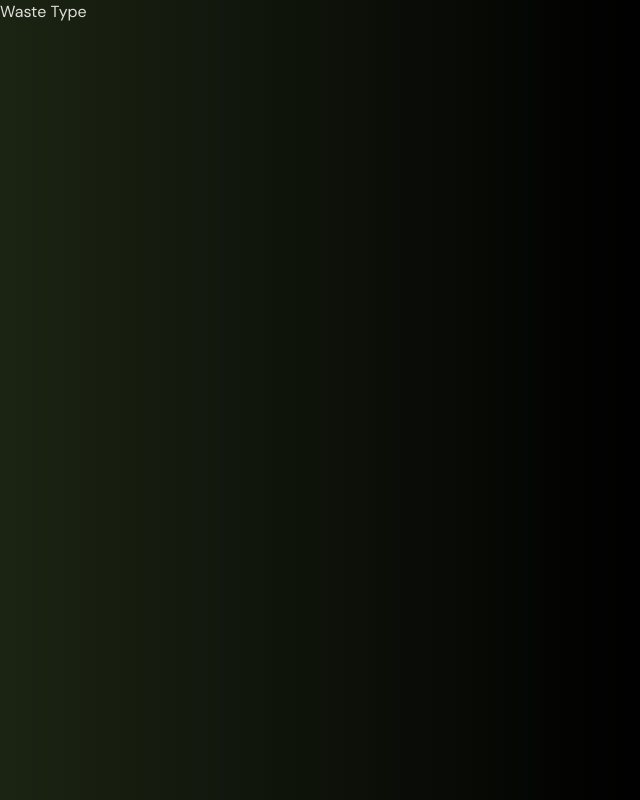
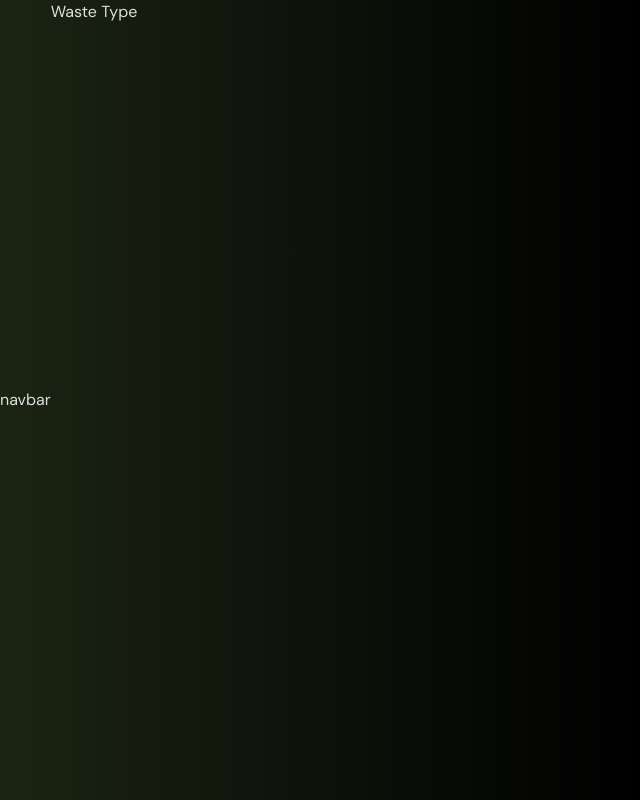
Before and after one commit to brrkrmn/REMWaste, a Next.js app: page /waste-type in a window 1280 px wide. Shown: the whole page, without its empty margins (0-640 px from the left). Built offline with nearby package versions, Linux system fonts and the light colour scheme.

Commit message:
add navbar to layout and redirect on home page

```diff
--- a/src/app/globals.css
+++ b/src/app/globals.css
@@ -13,7 +13,11 @@ body {
 }
 
 .container {
-  @apply w-full max-w-[1400px] min-h-screen mx-auto flex items-center justify-center;
+  @apply w-full max-w-[1400px] min-h-screen mx-auto;
+}
+
+.responsiveFlex {
+  @apply flex flex-col items-center justify-center md:flex-row;
 }
 
 .title {
--- a/src/app/layout.tsx
+++ b/src/app/layout.tsx
@@ -1,3 +1,4 @@
+import Navbar from "@/components/Navbar/Navbar";
 import type { Metadata } from "next";
 import { DM_Sans } from "next/font/google";
 import "./globals.css";
@@ -18,7 +19,10 @@ const RootLayout = ({
 }>) => {
   return (
     <html lang="en" className={dmSans.className}>
-      <body>{children}</body>
+      <body className="container responsiveFlex">
+        <Navbar />
+        <main className="w-full min-h-screen">{children}</main>
+      </body>
     </html>
   );
 };
--- a/src/app/page.tsx
+++ b/src/app/page.tsx
@@ -1,6 +1,7 @@
+import { redirect } from "next/navigation";
 
 const Home = () => {
-  return <div className="container"></div>;
-}
+  redirect("select-skip");
+};
 
 export default Home;
--- /dev/null
+++ b/src/components/Navbar/Navbar.tsx
@@ -0,0 +1,9 @@
+const Navbar = () => {
+  return (
+    <div className="">
+      navbar
+    </div>
+  )
+}
+
+export default Navbar;
--- /dev/null
+++ b/src/components/Navbar/index.ts
@@ -0,0 +1 @@
+export * from "./Navbar";
```
